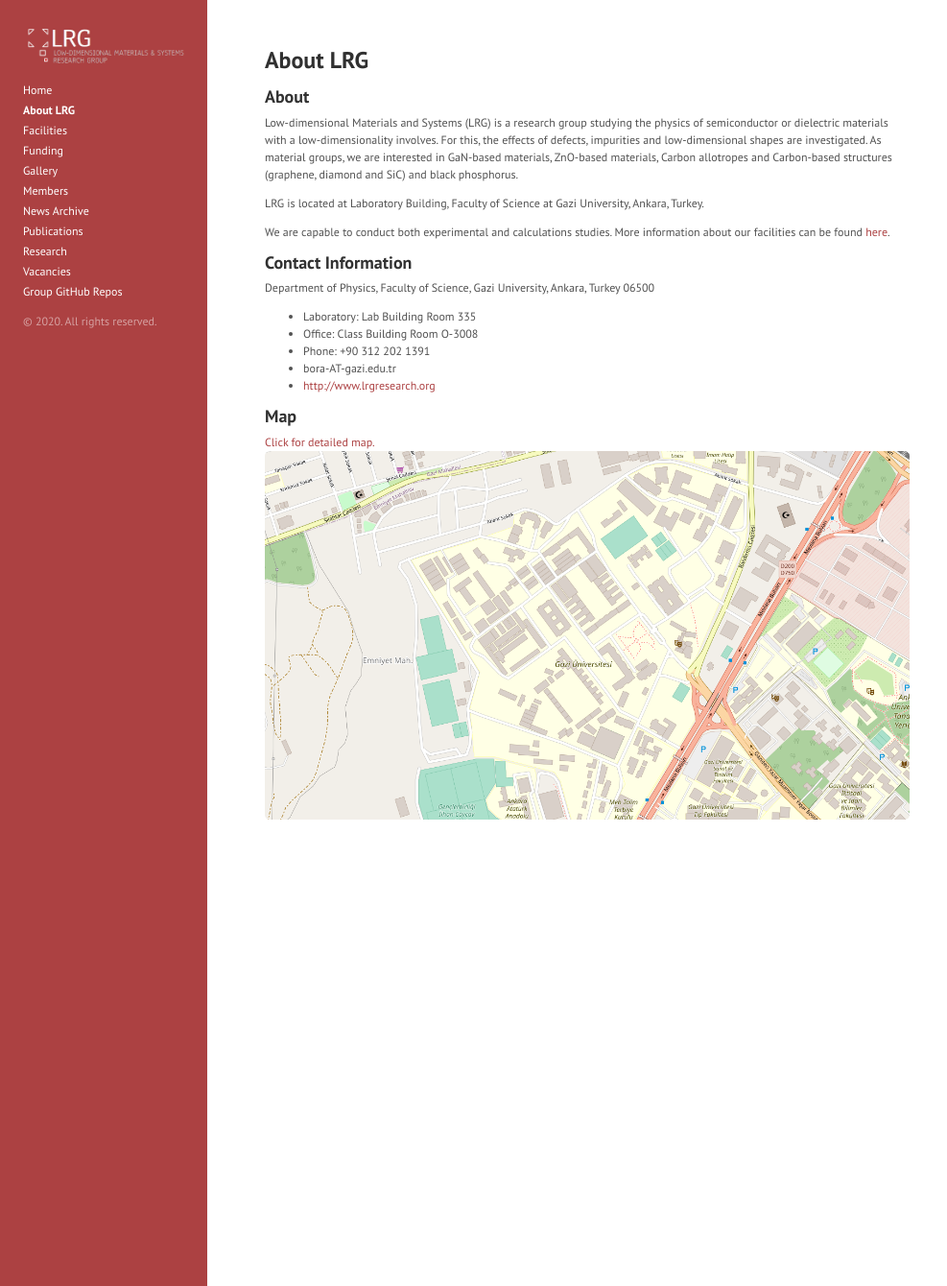
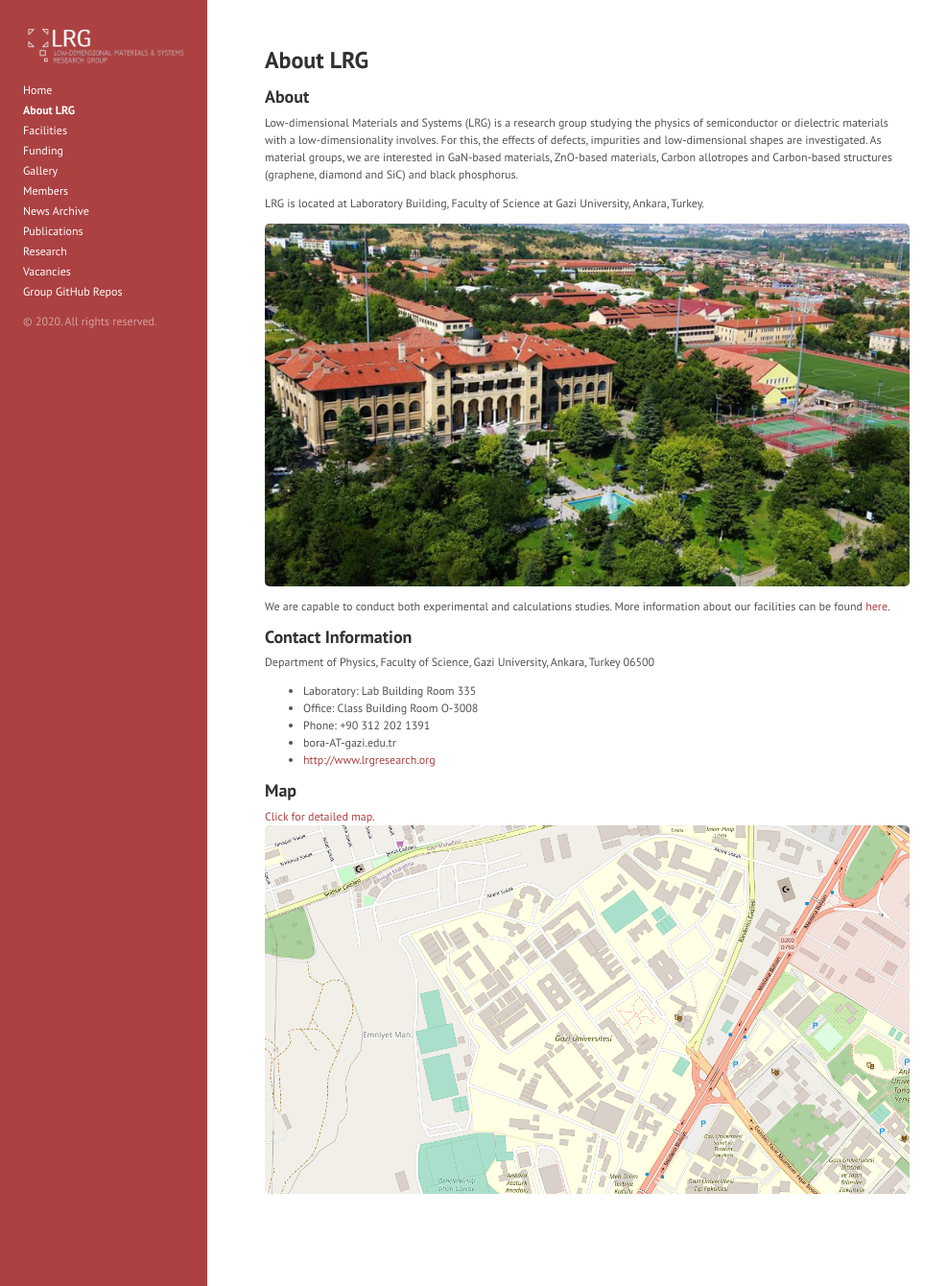
Before and after one commit to lrgresearch/oldwebsite, a Jekyll site: the page built from about.md, in a window 1280 px wide and 1340 px high. Shown: the whole window at 96% size, without its empty margins (0-987 px from the left). Built offline with Jekyll 4.4.1, drawn with Linux system fonts in a browser that asks for light colours.

Commit message:
Update about.md

```diff
--- a/about.md
+++ b/about.md
@@ -7,6 +7,8 @@ title: About LRG
 Low-dimensional Materials and Systems (LRG) is a research group studying the physics of semiconductor or dielectric materials with a low-dimensionality involves. For this, the effects of defects, impurities and low-dimensional shapes are investigated. As material groups, we are interested in GaN-based materials, ZnO-based materials, Carbon allotropes and Carbon-based structures (graphene, diamond and SiC) and black phosphorus.
 
 LRG is located at Laboratory Building, Faculty of Science at Gazi University, Ankara, Turkey.
+
+![Image of Gazi University](files/gazi.png)
 
 We are capable to conduct both experimental and calculations studies. More information about our facilities can be found [here](facilities.md).
 
```
